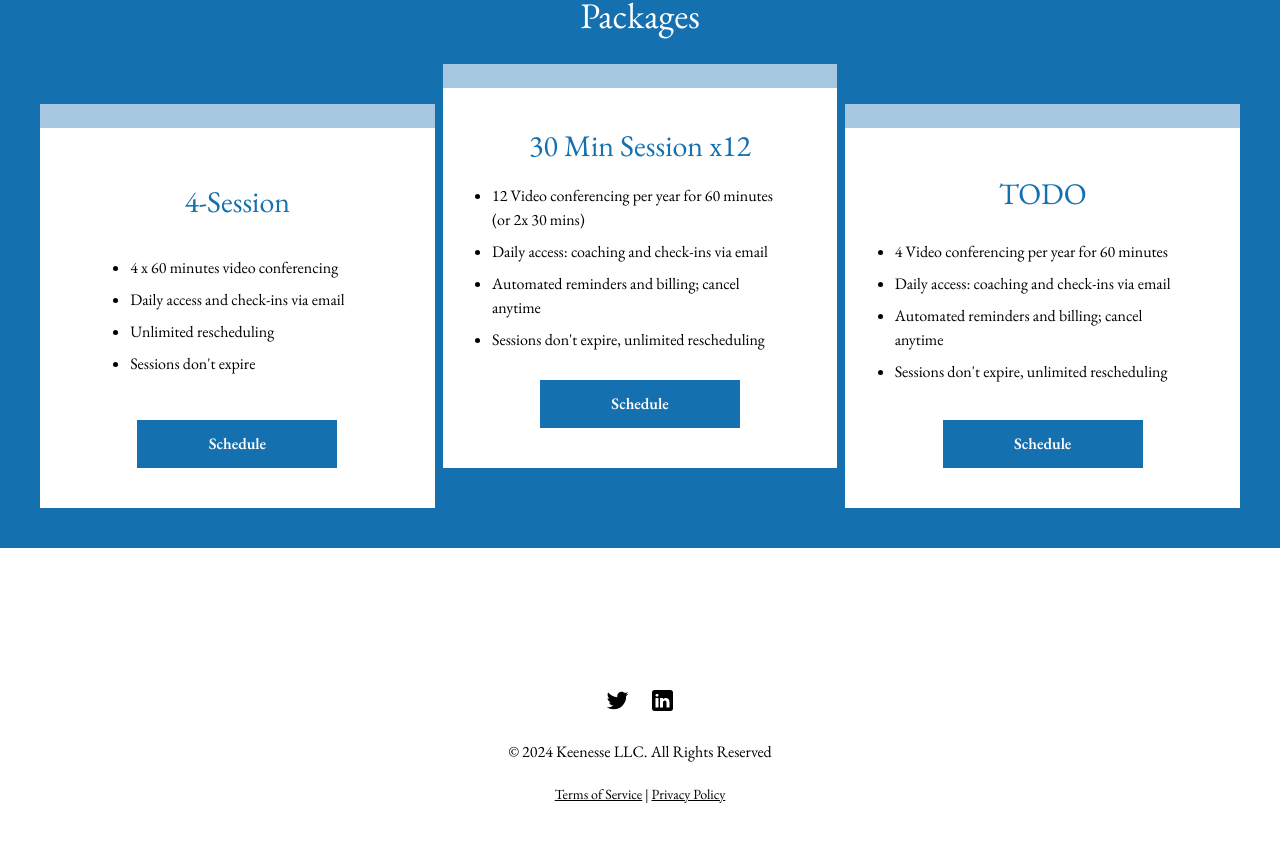
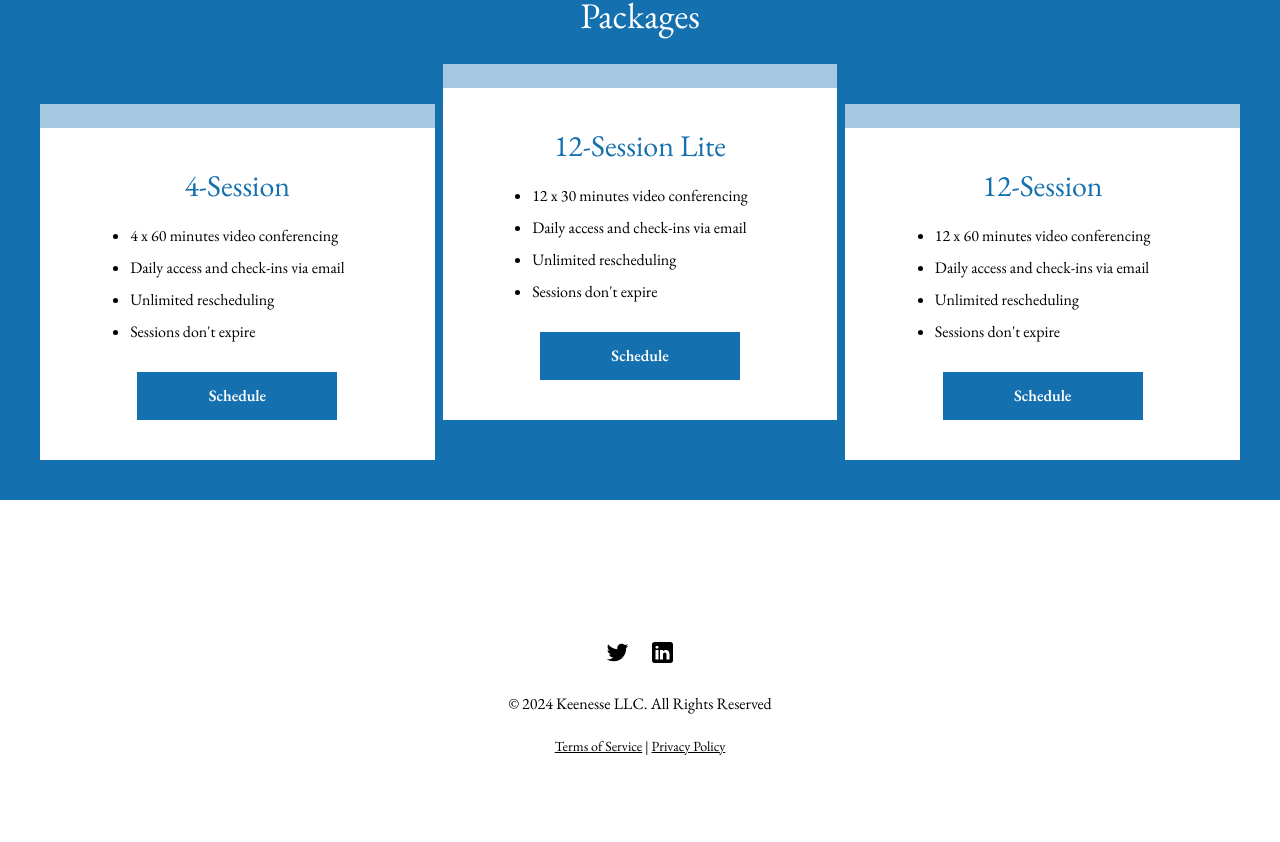
Before and after one commit to ybot1122/keenesse, a Next.js app: page /appointments in a window 1280 px wide. Shown: the part 1115-1957 px from the top of the page. Built offline with nearby package versions, Linux system fonts and the light colour scheme.

Commit message:
Add sub IDs and new links

```diff
--- a/app/appointments/Tabs.tsx
+++ b/app/appointments/Tabs.tsx
@@ -87,25 +87,33 @@ const Packages = () => {
       />
       <BuyCard
         details={[
-          "12 Video conferencing per year for 60 minutes (or 2x 30 mins)",
-          "Daily access: coaching and check-ins via email",
-          "Automated reminders and billing; cancel anytime",
-          "Sessions don't expire, unlimited rescheduling",
+          "12 x 30 minutes video conferencing",
+          "Daily access and check-ins via email",
+          "Unlimited rescheduling",
+          "Sessions don't expire",
         ]}
-        title="30 Min Session x12"
-        href="https://calendly.com/keenesse/30min"
+        title="12-Session Lite"
+        href={
+          process.env.NEXT_PUBLIC_ENVIRONMENT === "development"
+            ? "https://buy.stripe.com/test_4gwg2e7Ky9Xy3w4eUX"
+            : "tbd"
+        }
         indented={false}
         bg="white"
       />
       <BuyCard
         details={[
-          "4 Video conferencing per year for 60 minutes",
-          "Daily access: coaching and check-ins via email",
-          "Automated reminders and billing; cancel anytime",
-          "Sessions don't expire, unlimited rescheduling",
+          "12 x 60 minutes video conferencing",
+          "Daily access and check-ins via email",
+          "Unlimited rescheduling",
+          "Sessions don't expire",
         ]}
-        title="TODO"
-        href="https://calendly.com/keenesse/30min"
+        title="12-Session"
+        href={
+          process.env.NEXT_PUBLIC_ENVIRONMENT === "development"
+            ? "https://buy.stripe.com/test_14k5nAc0O9Xy0jS004"
+            : "tbd"
+        }
         indented={true}
         bg="white"
       />
--- a/constants/STRIPE_SUBSCRIPTION_PRODUCT_IDS.ts
+++ b/constants/STRIPE_SUBSCRIPTION_PRODUCT_IDS.ts
@@ -3,12 +3,14 @@ export const WEEKLY_ACCOUNTABILITY_PRODUCT_ID = "prod_QVPpvFpBmnQ97g";
 export const TEST_MODE_DAILY_ACCOUNTABILITY_PRODUCT_ID = "prod_QSTWXLF2x2W86n";
 export const TESTING_LIVE_DAILY_CHARGE_PRODUCT_ID = "prod_QZES5wLjvB3iYH";
 export const TEST_MODE_4_SESSION = "prod_QbpN5CHqhtRztl";
+export const TEST_MODE_12_SESSION_LITE = "prod_Qc58Zf5hDiB2pL";
+export const TEST_MODE_12_SESSION = "prod_Qc597imtA9qcBq";
 export const STRIPE_SUBSCRIPTION_PRODUCT_IDS = [
   MONTHLY_ACCOUNTABILITY_PRODUCT_ID,
   WEEKLY_ACCOUNTABILITY_PRODUCT_ID,
   TEST_MODE_DAILY_ACCOUNTABILITY_PRODUCT_ID,
   TESTING_LIVE_DAILY_CHARGE_PRODUCT_ID,
   TEST_MODE_4_SESSION,
+  TEST_MODE_12_SESSION_LITE,
+  TEST_MODE_12_SESSION,
 ];
-
-export const STRIPE_PACKAGE_PRODUCT_IDS = [TEST_MODE_4_SESSION];
```
